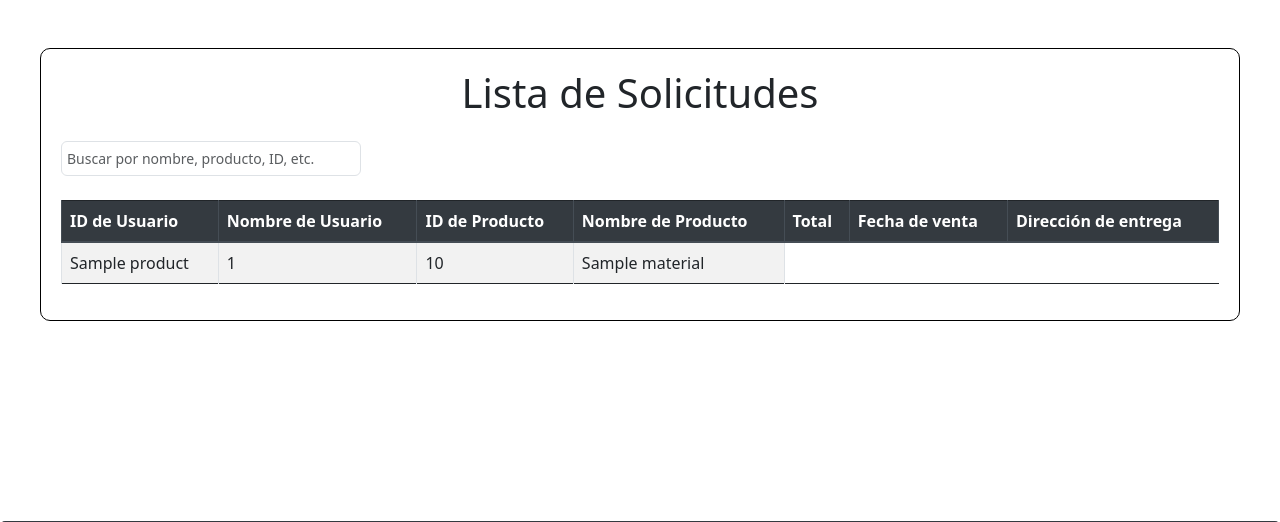
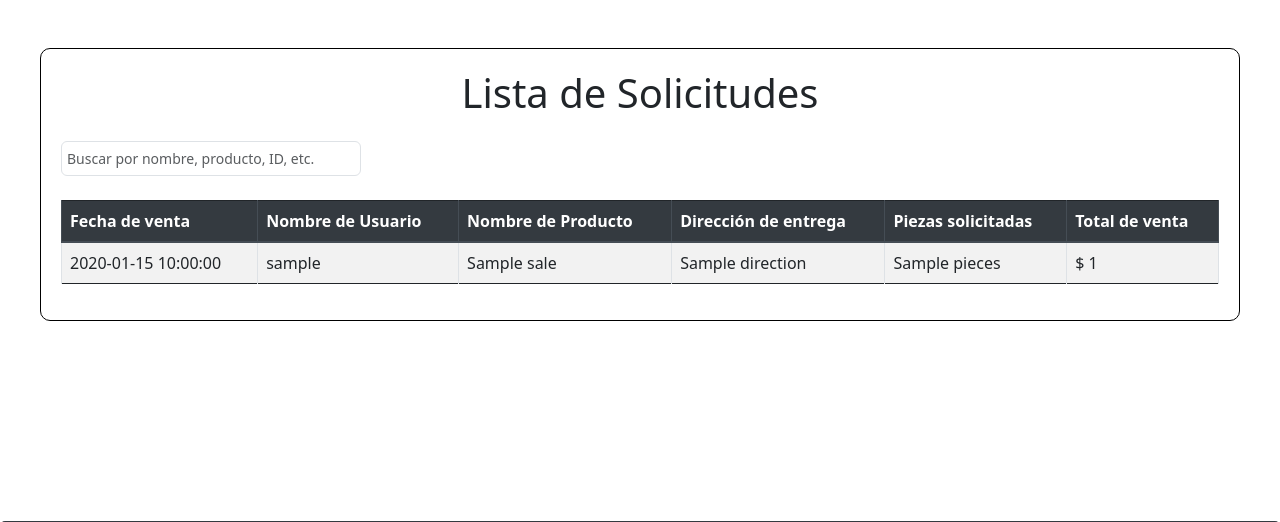
Before and after one commit to JesusGarciaShakur/app_web, a Flask app: template App/templates/admin/sales_admin.html in a window 1280 px wide. Shown: the part 174-696 px from the top of the page. Run offline with Flask 3, Linux system fonts and the light colour scheme; the template is opened without the code that fills it: most values are stand-ins (such as "Sample title", 1, 10 or a date in 2020); some libraries are stand-ins or nearby versions.

Commit message:
Complete

```diff
--- a/App/models/sales.py
+++ b/App/models/sales.py
@@ -86,7 +86,7 @@ class Sale:
                                 sale_date=sale["sale_date"],
                                 total_sale=sale["total_sale"],
                                 direction=sale["direction"],
-                                pieces=sales["pieces"]))
+                                pieces=sale["pieces"]))
                 sales.append(sale)
         return sales
 
--- a/App/templates/admin/sales_admin.html
+++ b/App/templates/admin/sales_admin.html
@@ -17,22 +17,23 @@ Lista de ventas
                 <table class="table table-striped table-bordered rounded table-hover" style="background-color: white;" id="Table">
                     <thead class="thead-dark">
                         <tr>
-                            <th>ID de Usuario</th>
+                            <th>Fecha de venta</th>
                             <th>Nombre de Usuario</th>
-                            <th>ID de Producto</th>
                             <th>Nombre de Producto</th>
-                            <th>Total</th>
-                            <th>Fecha de venta</th>
                             <th>Dirección de entrega</th>
+                            <th>Piezas solicitadas</th>
+                            <th>Total de venta</th>
                         </tr>
                     </thead>
                     <tbody>
-                        {% for product in products %}
+                        {% for sale in sales %}
                         <tr>
-                            <td>{{ product.name_product }}</td>
-                            <td>{{ product.size }}</td>
-                            <td>{{ product.price }}</td>
-                            <td>{{ product.material }}</td>
+                            <td>{{ sale.sale_date }}</td>
+                            <td>{{ sale.userName_sale }}</td>
+                            <td>{{ sale.product_name }}</td>
+                            <td>{{ sale.direction }}</td>
+                            <td>{{ sale.pieces }}</td>
+                            <td>$ {{ sale.total_sale }}</td>
                         </tr>
                         {% endfor %}
                     </tbody>
--- a/App/views/admin_views.py
+++ b/App/views/admin_views.py
@@ -4,6 +4,7 @@ from models.users import User
 from models.type import Type
 from models.comments import Comment
 from models.products import Product
+from models.sales import Sale
 from forms.user_forms import RegisterForm, UpdateUserForm
 from forms.products_forms import RegisterProduct, UpdateProduct
 from utils.file_handler import save_image
@@ -21,7 +22,8 @@ def admin_users():
 @admin_views.route('/admin/sales')
 def admin_sales():
     if session.get('user') and session.get('user')['type'] == 1:
-        return render_template('admin/sales_admin.html')
+        sales = Sale.get_all()
+        return render_template('admin/sales_admin.html', sales=sales)
     else:
         abort(403)
 
```
Also changed, not shown: App/templates/pages/profile.html (+27 -12 lines).
